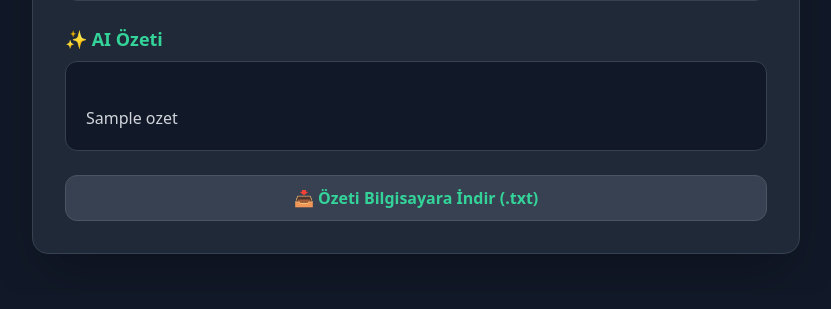
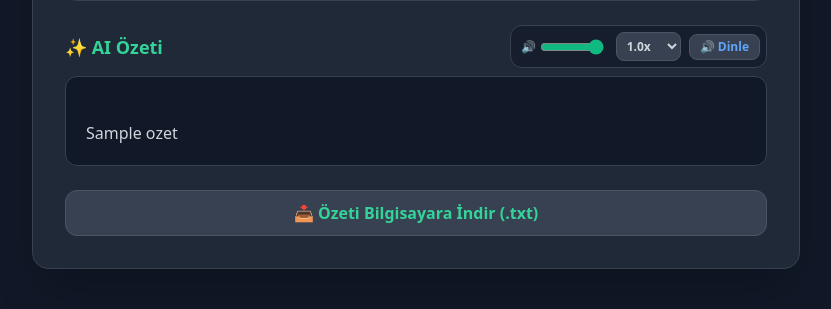
Before and after one commit to Leartha/AI-News-Scraper, a Flask app: template templates/index.html in a window 1280 px wide. Shown: the part 551-860 px from the top of the page, without its empty margins (224-1055 px from the left). Before the commit the page ends 805 px from the top, so only its background shows below. Run offline with Flask 3, Linux system fonts and the light colour scheme; the template is opened without the code that fills it: most values are stand-ins (such as "Sample title", 1, 10 or a date in 2020); some libraries are stand-ins or nearby versions.

Commit message:
Update index.html

```diff
--- a/templates/index.html
+++ b/templates/index.html
@@ -66,10 +66,40 @@
 
                 <!-- AI Özeti Kutusu -->
                 <div>
-                    <h3 class="text-lg font-semibold text-emerald-400 mb-2 flex items-center gap-2">
+                    <div class="flex flex-wrap items-center justify-between gap-2 mb-2">
+                        <h3 class="text-lg font-semibold text-emerald-400 flex items-center gap-2">
                             <span>✨ AI Özeti</span>
                         </h3>
-                    <div class="bg-gray-900 border border-gray-700 rounded-xl p-5 text-gray-300 leading-relaxed whitespace-pre-line text-sm md:text-base">
+
+                        <!-- 🎧 Ses Kontrol Paneli (Ses, Hız ve Oynat) -->
+                        <div class="flex items-center gap-2 bg-gray-900/60 p-1.5 rounded-xl border border-gray-700">
+
+                            <!-- 🔊 Ses Seviyesi (Slider) -->
+                            <div class="flex items-center gap-1 px-1">
+                                <span class="text-xs">🔊</span>
+                                <input type="range" id="ses-seviyesi" min="0" max="1" step="0.1" value="1"
+                                    class="w-16 accent-emerald-500 cursor-pointer">
+                            </div>
+
+                            <!-- ⚡ Hız Seçimi -->
+                            <select id="hiz-secimi"
+                                class="text-xs bg-gray-700 hover:bg-gray-600 text-gray-300 font-semibold py-1 px-1.5 rounded-lg border border-gray-600 focus:outline-none transition cursor-pointer">
+                                <option value="0.5">0.5x</option>
+                                <option value="1.0" selected>1.0x</option>
+                                <option value="1.25">1.25x</option>
+                                <option value="1.5">1.5x</option>
+                                <option value="2.0">2.0x</option>
+                            </select>
+
+                            <!-- ▶️ Sesli Dinle / Durdur Butonu -->
+                            <button type="button" onclick="seslendir()" id="ses-btn"
+                                class="text-xs bg-gray-700 hover:bg-gray-600 text-blue-400 font-semibold py-1 px-2.5 rounded-lg border border-gray-600 flex items-center gap-1 transition cursor-pointer">
+                                🔊 Dinle
+                            </button>
+                        </div>
+                    </div>
+
+                    <div id="ozet-metni" class="bg-gray-900 border border-gray-700 rounded-xl p-5 text-gray-300 leading-relaxed whitespace-pre-line text-sm md:text-base">
                         {{ ozet }}
                     </div>
                 </div>
@@ -88,15 +118,15 @@
 
     </div>
 
+    <!-- 🎧 Seslendirme JavaScript Kodu -->
     <script>
-        let okumaDurumu = false;
-
         function seslendir() {
             const btn = document.getElementById("ses-btn");
 
+            // Eğer zaten okunuyorsa durdur
             if (speechSynthesis.speaking) {
                 speechSynthesis.cancel();
-                btn.innerHTML = "🔊 Sesli Dinle";
+                btn.innerHTML = "🔊 Dinle";
                 btn.classList.remove("text-red-400");
                 btn.classList.add("text-blue-400");
                 return;
@@ -105,18 +135,25 @@
             const metin = document.getElementById("ozet-metni").innerText;
             if (!metin) return;
 
+            // Seçilen Hız ve Ses Seviyesi Değerlerini Al
+            const secilenHiz = parseFloat(document.getElementById("hiz-secimi").value) || 1.0;
+            const secilenSes = parseFloat(document.getElementById("ses-seviyesi").value) ?? 1.0;
+
             const utterance = new SpeechSynthesisUtterance(metin);
-        utterance.lang = "tr-TR";
-        utterance.rate = 1.0;
+            utterance.lang = "tr-TR";        // Türkçe Ses
+            utterance.rate = secilenHiz;     // Hız (0.5x - 2.0x)
+            utterance.volume = secilenSes;   // Ses Seviyesi (0.0 - 1.0)
 
+            // Okuma başladığında butonun görünümünü değiştir
             utterance.onstart = function() {
                 btn.innerHTML = "⏹️ Durdur";
                 btn.classList.remove("text-blue-400");
                 btn.classList.add("text-red-400");
             };
 
+            // Okuma bittiğinde butonu sıfırla
             utterance.onend = function() {
-            btn.innerHTML = "🔊 Sesli Dinle";
+                btn.innerHTML = "🔊 Dinle";
                 btn.classList.remove("text-red-400");
                 btn.classList.add("text-blue-400");
             };
```
Lines whose indentation alone changed are shown as unchanged.
